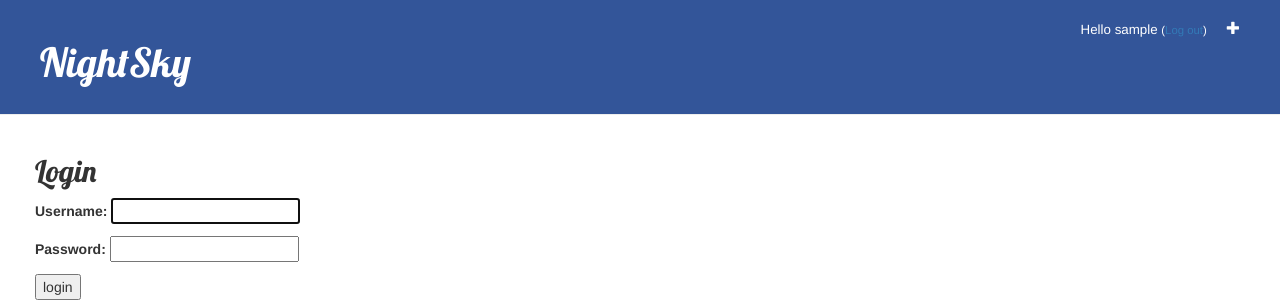
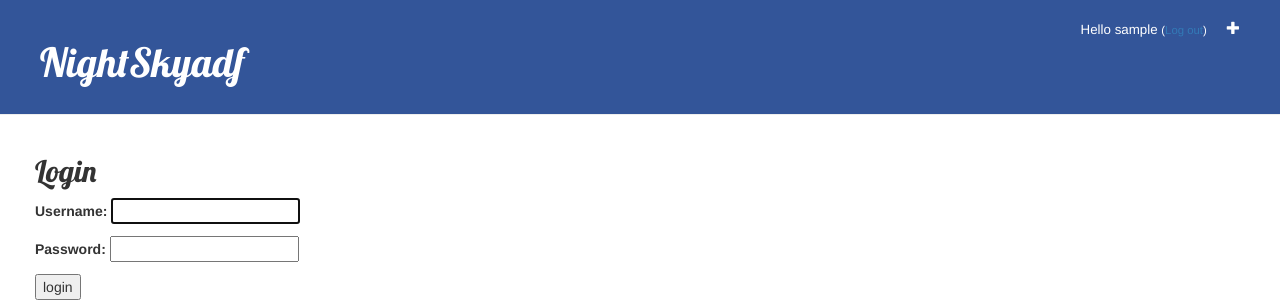
Before and after one commit to holenet/nightsky, a Django app: page /accounts/login/?next=/cloud/file/ in a window 1280 px wide. Shown: the top 304 px of the page. Run offline with Django 3.2, Linux system fonts and the light colour scheme; the visitor is signed in with stand-in values (Sample User, id 1); some libraries are stand-ins or nearby versions.

Commit message:
LLLLLLLLLLLLLLLLLLLLLAAAAAAAAAAAAAASSSSSSSSTTTTT Test

```diff
--- a/cloud/templates/cloud/base.html
+++ b/cloud/templates/cloud/base.html
@@ -23,7 +23,7 @@
 			{% else %}
 				<a href="{% url 'login' %}" class="top-menu"><span class="glyphicon glyphicon-lock"></span></a>
 			{% endif %}
-			<h1><a href="{% url 'cloud:post_list' %}">NightSky</a></h1>
+			<h1><a href="{% url 'cloud:post_list' %}">NightSkyadf</a></h1>
 		</div>
 
 		<div class="content container">
```
